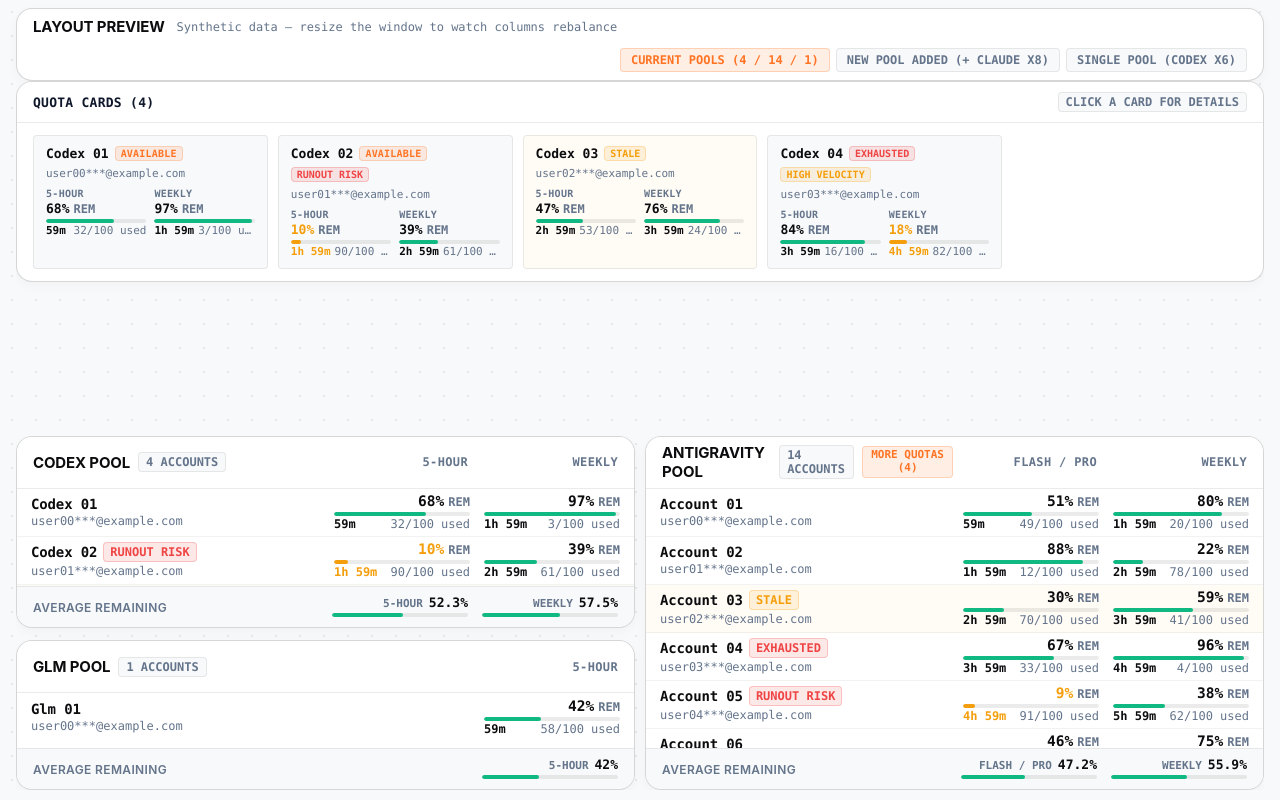
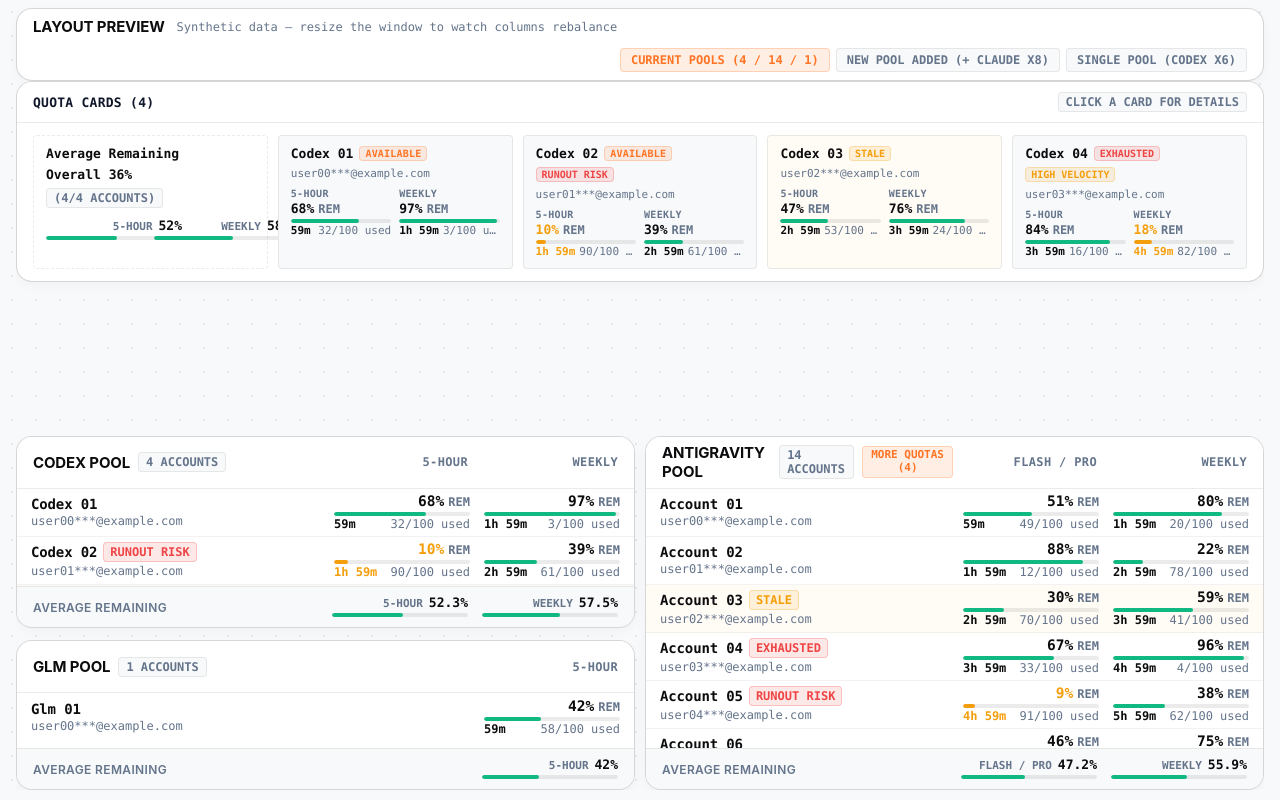
Before and after one commit to muvxlc/9router-quota-dashboard, a Next.js app: page /layout-preview in a window 1280 px wide. Built offline with nearby package versions, Linux system fonts and the light colour scheme.

Commit message:
feat(ui): add the average remaining quota summary card
One non-interactive summary card leads the Quota Cards grid with the overall average, contributing-account count and a per-window row reusing the pool-average markup; unknown values render an em dash and the card spans the row below 768px.

```diff
--- a/app/components/QuotaCards.js
+++ b/app/components/QuotaCards.js
@@ -2,7 +2,7 @@
 
 import StatusPill from './StatusPill.js';
 import QuotaWindowCell from './QuotaWindowCell.js';
-import { calculateDepletionVelocity } from '../../lib/client/selectors.js';
+import { calculateDepletionVelocity, getAccountsQuotaAverages } from '../../lib/client/selectors.js';
 
 function windowLabel(win) {
   if (win.key === 'session' || win.key === '5h') return '5-Hour';
@@ -10,8 +10,14 @@
   return win.shortLabel || win.label || win.key;
 }
 
+function formatAverage(value) {
+  return typeof value === 'number' && Number.isFinite(value) ? `${Math.round(value)}%` : '—';
+}
+
 export default function QuotaCards({ accounts = [], onSelectAccount = () => {} }) {
   if (!Array.isArray(accounts) || accounts.length === 0) return null;
+
+  const averages = getAccountsQuotaAverages(accounts);
 
   return (
     <section className="pp-card quota-cards" aria-label="Account quota cards">
@@ -23,6 +29,45 @@
       </div>
 
       <div className="quota-cards-grid">
+        <div className="quota-card quota-card-summary" aria-label="Average remaining quota across listed accounts">
+          <div className="quota-card-head">
+            <span className="quota-card-alias">Average Remaining</span>
+            <span className="quota-card-summary-overall tabular-nums">Overall {formatAverage(averages.overall.average)}</span>
+            <span className="pp-pill-counter">
+              ({averages.overall.count}/{averages.overall.total} accounts)
+            </span>
+          </div>
+          <div className="quota-card-windows">
+            {averages.windows.map((avg) => {
+              const hasAvg = typeof avg.average === 'number' && avg.count > 0;
+              const fillWidth = hasAvg ? Math.min(Math.max(avg.average, 0), 100) : 0;
+              const barColorClass = !hasAvg
+                ? ''
+                : avg.average === 0
+                  ? 'red'
+                  : avg.average < 20
+                    ? 'amber'
+                    : 'green';
+              return (
+                <div
+                  className="pp-pool-avg-cell"
+                  key={avg.key}
+                  data-window={avg.key}
+                  title={`${windowLabel(avg)}: ${formatAverage(avg.average)} (${avg.count}/${avg.total} accounts)`}
+                >
+                  <div className="pp-pool-avg-header">
+                    <span className="pp-pool-avg-label">{windowLabel(avg)}</span>
+                    <span className="pp-pool-avg-value tabular-nums">{formatAverage(avg.average)}</span>
+                  </div>
+                  <div className="pp-bar-track" aria-hidden="true">
+                    <div className={`pp-bar-fill ${barColorClass}`} style={{ width: `${fillWidth}%` }} />
+                  </div>
+                </div>
+              );
+            })}
+          </div>
+        </div>
+
         {accounts.map((acc) => {
           const windows = Array.isArray(acc.quota?.windows) ? acc.quota.windows : [];
           const velocity = calculateDepletionVelocity(acc.quota);
--- a/app/styles/cards.css
+++ b/app/styles/cards.css
@@ -183,6 +183,27 @@
 .quota-card.stale {
   background: rgba(245, 158, 11, 0.04);
 }
+.quota-card.quota-card-summary {
+  background: var(--theme-canvas);
+  border-style: dashed;
+  cursor: default;
+  gap: 8px;
+  padding: 10px 12px;
+}
+.quota-card.quota-card-summary:hover {
+  border-color: var(--theme-border);
+  background: var(--theme-canvas);
+}
+.quota-card-summary-overall {
+  font-family: var(--font-mono);
+  font-size: 13px;
+  font-weight: 700;
+  color: var(--theme-dark);
+  white-space: nowrap;
+}
+[data-theme='dark'] .quota-card-summary-overall {
+  color: var(--theme-text-main);
+}
 .quota-card-head {
   display: flex;
   align-items: center;
--- a/app/styles/responsive-mobile.css
+++ b/app/styles/responsive-mobile.css
@@ -133,6 +133,11 @@
     padding-top: 4px;
     border-top: 1px solid var(--theme-border);
     font-size: 11.5px;
+  }
+
+  /* Summary card spans the full quota-cards row once the grid collapses */
+  .quota-card.quota-card-summary {
+    grid-column: 1 / -1;
   }
 }
 
```
Also changed, not shown: 1 other file (tests, documents, lock files or other folders).
